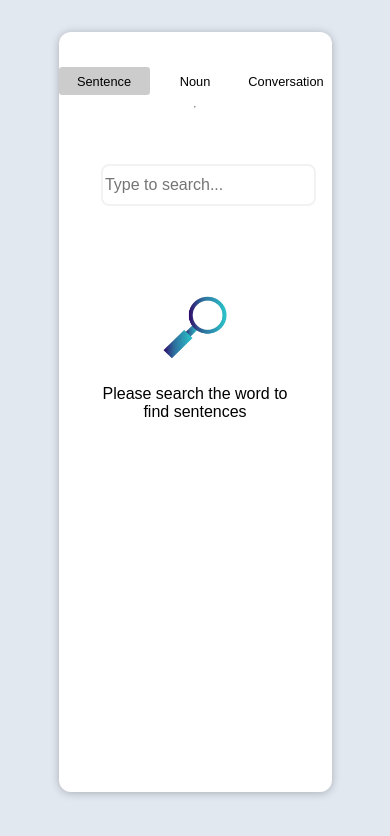
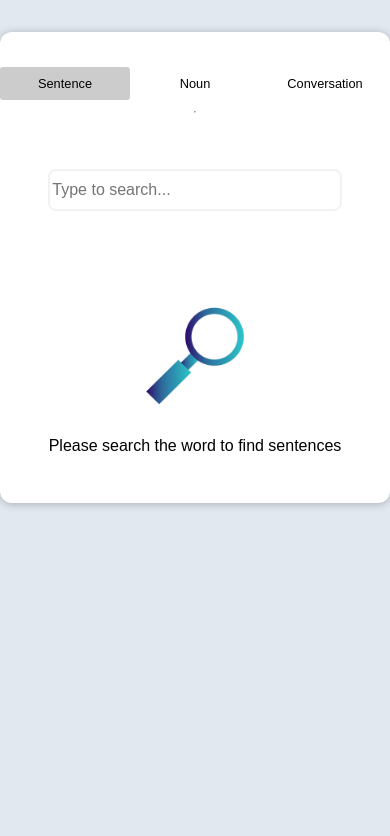
Before and after one commit to patidarmk/harry-potter-react-app, a React (Create React App) app: page / in a window 390 px wide. Shown: the top 836 px of the page. Built offline with nearby package versions, Linux system fonts and the light colour scheme.

Commit message:
updated code

```diff
--- a/src/App.css
+++ b/src/App.css
@@ -140,6 +140,10 @@ li{
 }
 
 @media only screen and (max-width: 900px) {
+	.container {
+	 width: 100%;
+	 height:100%;
+	}
   .tab-container {
     flex-direction: column;
   }
```
